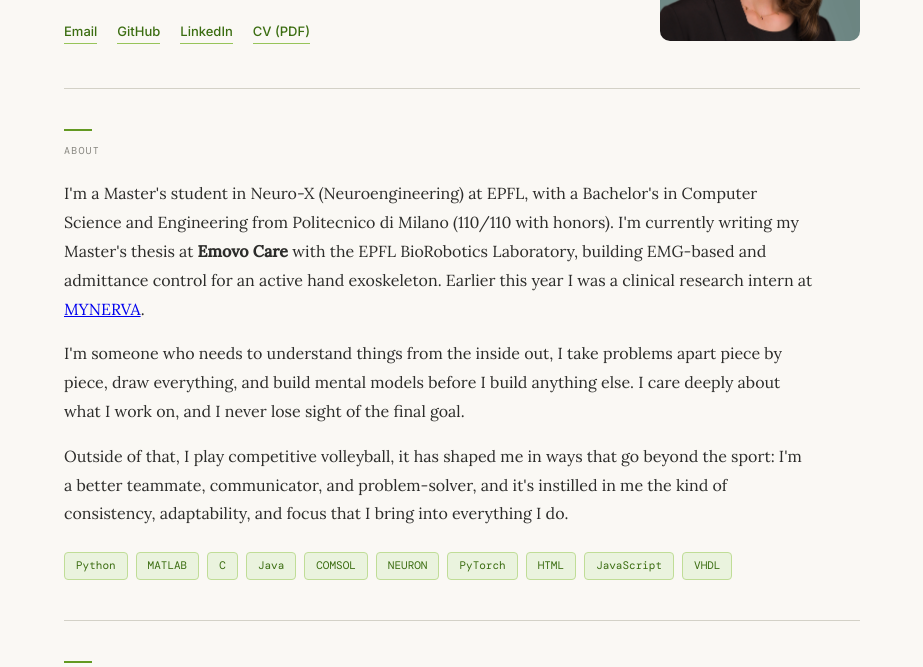
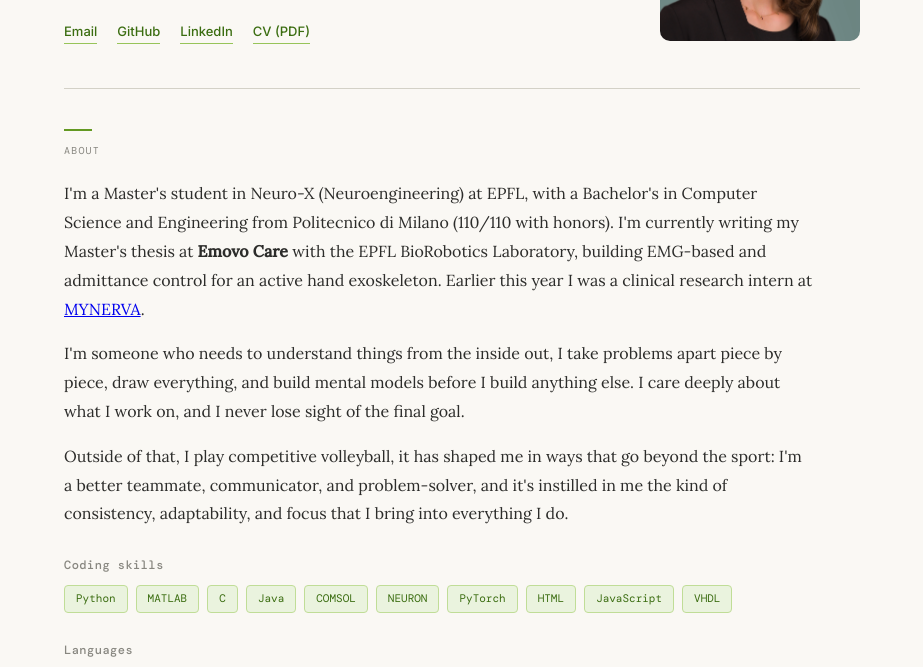
Before and after one commit to ValentinaPucci/ValentinaPucci.github.io, a plain HTML site: page index.html in a window 1280 px wide. Shown: the part 269-936 px from the top of the page, without its empty margins (178-1101 px from the left). Drawn offline with nearby package versions, Linux system fonts and the light colour scheme.

Commit message:
changed skills place

```diff
--- a/index.html
+++ b/index.html
@@ -53,6 +53,7 @@
   <p class="about-text">
         Outside of that, I play competitive volleyball, it has shaped me in ways that go beyond the sport: I'm a better teammate, communicator, and problem-solver, and it's instilled in me the kind of consistency, adaptability, and focus that I bring into everything I do.
   </p>
+    <h3 class="skills-title">Coding skills</h3>
     <div class="skills">
       <span class="skill-tag">Python</span>
       <span class="skill-tag">MATLAB</span>
@@ -64,6 +65,13 @@
       <span class="skill-tag">HTML</span>
       <span class="skill-tag">JavaScript</span>
       <span class="skill-tag">VHDL</span>
+    </div>
+
+    <h3 class="skills-title">Languages</h3>
+    <div class="skills">
+      <span class="skill-tag">Italian (native)</span>
+      <span class="skill-tag">English (full proficiency)</span>
+      <span class="skill-tag">French (B1)</span>
     </div>
   </section>
 
@@ -388,12 +396,6 @@
       <p class="tl-org">Logistics volunteer at Forum EPFL (2024) · homework tutor at Le Ali di Chiara, Rimini (2017–2020) · peer tutor in Geometry and Linear Algebra, Politecnico di Milano (2022–2023)</p>
     </div>
   </div>
-  <p class="section-label" style="margin-top:28px">Languages</p>
-  <div class="course-tags">
-    <span class="skill-tag">Italian (native)</span>
-    <span class="skill-tag">English (full proficiency)</span>
-    <span class="skill-tag">French (B1)</span>
-  </div>
 </section>
 
 
--- a/style.css
+++ b/style.css
@@ -481,8 +481,6 @@ a:focus-visible,
 }
 
 
-/* ── APPEND TO THE END OF style.css ── */
-
 html {
   scroll-padding-top: 72px; /* so anchored sections aren't hidden under the bar */
   scroll-behavior: smooth;
@@ -567,3 +565,17 @@ html {
     scroll-behavior: auto;
   }
 }
+
+
+.skills-title {
+  font-family: 'DM Mono', monospace;
+  font-size: 12px;
+  font-weight: 500;
+  letter-spacing: 0.04em;
+  color: #888780;
+  margin: 28px 0 0;
+}
+
+.skills-title + .skills {
+  margin-top: 10px;
+}
```
